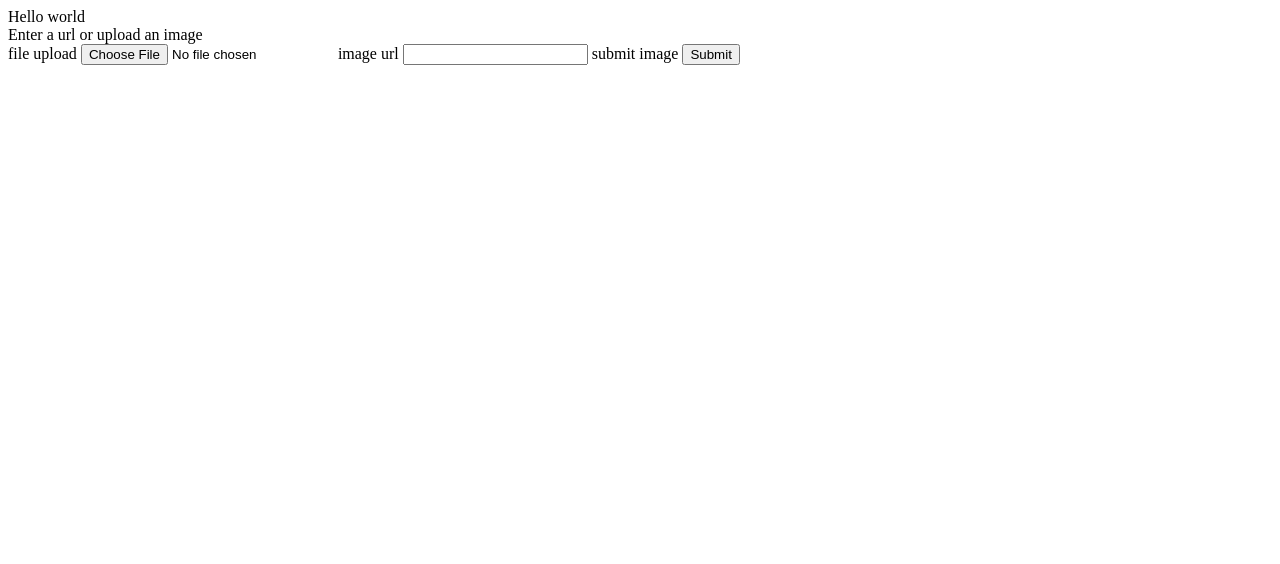
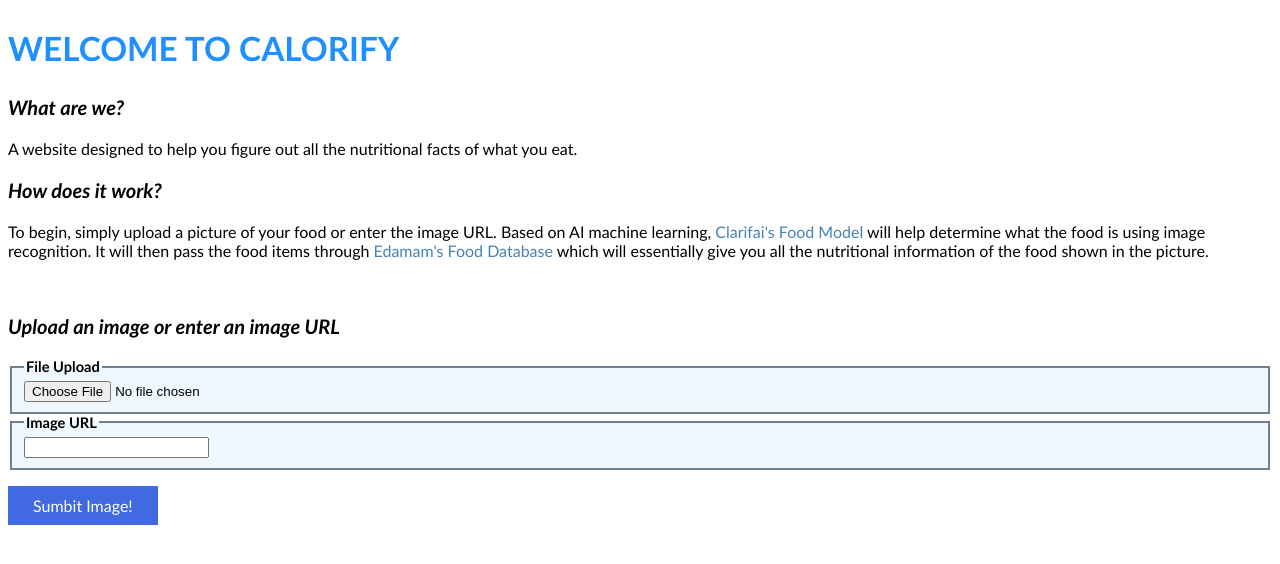
Before and after one commit to zoeechengg/pythonproject-zc, a Flask app: page / in a window 1280 px wide. Shown: the top 564 px of the page. Run offline with Flask 2, Linux system fonts and the light colour scheme.

Commit message:
Update home.html

```diff
--- a/calorify/templates/home.html
+++ b/calorify/templates/home.html
@@ -1,19 +1,84 @@
 <!DOCTYPE html>
 <html lang="en">
+
 <head>
     <meta charset="UTF-8">
     <title>Calorify</title>
+    <style type="text/css">
+    h2{
+        font-family: 'Gill Sans', 'Gill Sans MT', Calibri, 'Trebuchet MS', sans-serif;
+        font-size:25pt;
+        font-weight:bold;
+        color:dodgerblue;
+        text-transform: uppercase;
+    }
+    h3{
+        font-family:'Gill Sans', 'Gill Sans MT', Calibri, 'Trebuchet MS', sans-serif;
+        font-size:15pt;
+        color:black;
+        font-style:italic;
+    }
+    p{
+        font-family: 'Gill Sans', 'Gill Sans MT', Calibri, 'Trebuchet MS', sans-serif;
+        font-size:12pt;
+        color:black;
+    }
+    a{
+        text-decoration: none;
+        color:steelblue;
+    }
+    a:hover{
+        color:navy;
+        font-weight:bold;
+    }
+    legend{
+        font-family: 'Gill Sans', 'Gill Sans MT', Calibri, 'Trebuchet MS', sans-serif;
+        font-size:11pt;
+        font-weight:bold;
+    }
+    fieldset{
+        border: solid 2pt slategray;
+        background-color:aliceblue;
+    }
+    input[type=submit]{
+        background-color:royalblue;
+        border:none;
+        color:white;
+        font-size:12pt;
+        font-family: 'Gill Sans', 'Gill Sans MT', Calibri, 'Trebuchet MS', sans-serif;
+        cursor:pointer;
+        padding: 10px 25px;
+
+    }
+    </style>
 </head>
+
 <body>
-    <div>Hello world</div>
-    <div>Enter a url or upload an image</div>
+    <div>
+        <h2>Welcome to Calorify</h2>
+        <h3>What are we?</h3>
+        <p>A website designed to help you figure out all the nutritional facts of what you eat.<p>
+        <h3>How does it work?</h3>
+        <p>To begin, simply upload a picture of your food or enter the image URL. Based on AI machine learning, <a
+                href="https://www.clarifai.com/models/food-image-recognition-model-bd367be194cf45149e75f01d59f77ba7"
+                target="_blank">Clarifai's Food Model</a> will help determine what the food is using image recognition.
+            It will then pass the food items through <a href="https://developer.edamam.com/food-database-api-docs"
+                target="_blank">Edamam's Food Database</a> which will essentially give you all the nutritional
+            information of the food shown in the picture.</p>
+    </div>
+    <br>
+    <div><h3>Upload an image or enter an image URL</h3></div>
     <form enctype="multipart/form-data" action="/ingredients" method="post">
-        <label for="file">file upload</label>
-        <input type="file" name="file" />
-        <label for="url_upload">image url</label>
-        <input type="text" name="url_upload" />
-        <label for="submit_image">submit image</label>
-        <input type="submit" name="submit_image" />
+        <fieldset>
+            <legend>File Upload</legend>
+            <input type="file" name="file" size="20"/>
+        </fieldset>
+        <fieldset>
+            <legend>Image URL</legend>
+            <input type="text" name="url_upload" size="20"/>
+        </fieldset>
+        <p><input type="submit" value="Sumbit Image!" name="submit_image" /></p>
     </form>
 </body>
+
 </html>
```
